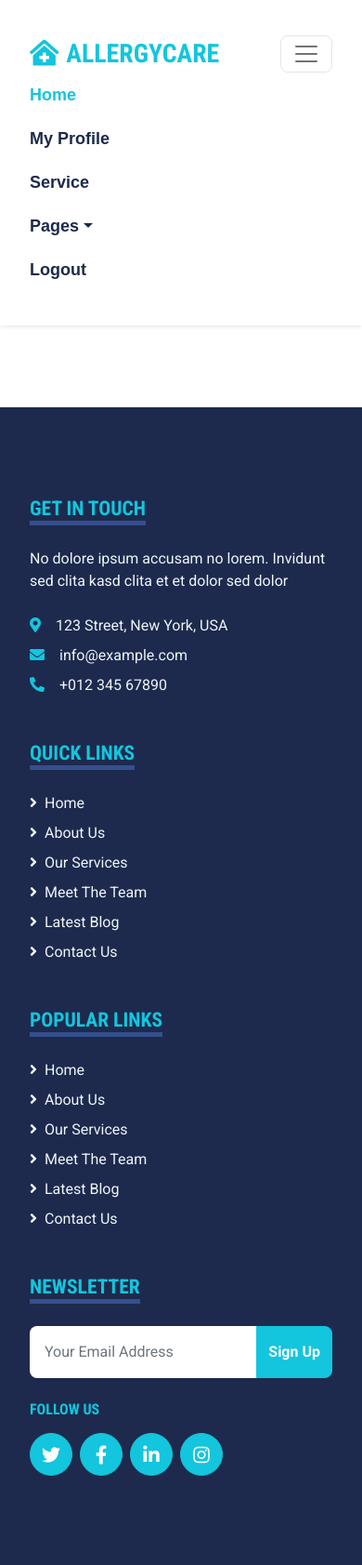
After one commit to Ashwinspill/AllergyCare, a Django app: template template/templates/patient_medlist.html in a window 390 px wide, after a click that opens the changed part. The commit adds this page. Shown: the whole page at 93% size. Run offline with Django 3.2, Linux system fonts and the light colour scheme; the template is opened without the code that fills it, so the values that code supplies are empty; some libraries are stand-ins or nearby versions.

Commit message:
add medicine and view

```diff
--- /dev/null
+++ b/template/templates/patient_medlist.html
@@ -0,0 +1,309 @@
+{% load static %}
+<!DOCTYPE html>
+<html lang="en">
+
+<head>
+    <meta charset="utf-8">
+    <title>AllergyCare</title>
+    <meta content="width=device-width, initial-scale=1.0" name="viewport">
+    <meta content="Free HTML Templates" name="keywords">
+    <meta content="Free HTML Templates" name="description">
+
+    <!-- Favicon -->
+    <link href="{% static 'img/favicon.ico' %}" rel="icon">
+
+    <!-- Google Web Fonts -->
+    <link rel="preconnect" href="https://fonts.gstatic.com">
+    <link href="https://fonts.googleapis.com/css2?family=Roboto+Condensed:wght@400;700&family=Roboto:wght@400;700&display=swap" rel="stylesheet">
+
+    <!-- Icon Font Stylesheet -->
+    <link href="https://cdnjs.cloudflare.com/ajax/libs/font-awesome/5.15.0/css/all.min.css" rel="stylesheet">
+    <link href="https://cdn.jsdelivr.net/npm/bootstrap-icons@1.4.1/font/bootstrap-icons.css" rel="stylesheet">
+
+    <!-- Libraries Stylesheet -->
+    <link href="{% static 'lib/owlcarousel/assets/owl.carousel.min.css' %}" rel="stylesheet">
+    <link href="{% static 'lib/tempusdominus/css/tempusdominus-bootstrap-4.min.css' %}" rel="stylesheet" />
+
+    <!-- Customized Bootstrap Stylesheet -->
+    <link href="{% static 'css/bootstrap.min.css' %}" rel="stylesheet">
+
+    <!-- Template Stylesheet -->
+    <link href="{% static 'css/style.css' %}" rel="stylesheet">
+
+    <style>
+        body {
+            position: relative;
+            z-index: 1;
+        }
+
+        .background {
+            /* background-image: url("{% static 'img/profile.jpg' %}");*/ /* Replace 'profile.jpg' with your image file */
+            background-size: cover;
+            background-position: center;
+            filter: blur(5px); /* Adjust the blur amount as needed */
+            -webkit-filter: blur(5px); /* For older browsers */
+            position: fixed;
+            width: 100%;
+            height: 100%;
+            top: 0;
+            left: 0;
+            z-index: 0; /* Place it behind all other content */
+            opacity: 0.7; /* Adjust the opacity as needed */
+        }
+
+        /* Style for the card container */
+        .card-container {
+            background-color: rgba(255, 255, 255, 0.9); /* Adjust the background color and opacity */
+            border-radius: 10px;
+            padding: 20px;
+            box-shadow: 0 4px 6px rgba(0, 0, 0, 0.1);
+        }
+
+        /* Style for the form within the card */
+        .profile-form {
+            max-width: 600px;
+            margin: 0 auto;
+        }
+
+        /* Style for the update profile button */
+        .btn-update-profile {
+            background-color: #007bff;
+            color: #fff;
+            transition: background-color 0.3s;
+        }
+
+        .btn-update-profile:hover {
+            background-color: #0056b3;
+        }
+        .container {
+            max-width: 900px;
+            margin: 0 auto;
+            padding: 20px;
+        }
+
+        .medicine-card {
+            background-color: #fff;
+            box-shadow: 0 4px 6px rgba(0, 0, 0, 0.1);
+            border-radius: 10px;
+            padding: 20px;
+            margin: 20px 0;
+            display: flex;
+            align-items: center;
+        }
+
+        .medicine-card img {
+            max-width: 80px;
+            max-height: 80px;
+            object-fit: cover;
+            border-radius: 10px;
+            margin-right: 20px;
+        }
+
+        .medicine-info {
+            flex: 1;
+        }
+
+        .medicine-info h2 {
+            font-size: 20px;
+            margin: 0;
+        }
+
+        .medicine-info p {
+            font-size: 16px;
+            color: #555;
+            margin: 5px 0;
+        }
+
+        .medicine-description {
+            margin-top: 10px;
+            font-size: 16px;
+        }
+
+        #toast-container {
+            position: fixed;
+            top: 0;
+            right: 0;
+            width: 100%;
+            text-align: center;
+            z-index: 999;
+            display: none;
+        }
+
+        /* Style for the toast message */
+        #toast {
+            background-color: #007bff;
+            color: white;
+            padding: 10px;
+        }
+
+    </style>
+</head>
+<body>
+    <div class="background"></div>
+
+    <!-- Navbar Start -->
+    <div class="container-fluid sticky-top bg-white shadow-sm" style="z-index: 1;">
+        <div class="container">
+            <nav class="navbar navbar-expand-lg bg-white navbar-light py-3 py-lg-0">
+                <a href="index.html" class="navbar-brand">
+                    <h1 class="m-0 text-uppercase text-primary"><i class="fa fa-clinic-medical me-2"></i>AllergyCare</h1>
+                </a>
+                <button class="navbar-toggler" type="button" data-bs-toggle="collapse" data-bs-target="#navbarCollapse">
+                    <span class="navbar-toggler-icon"></span>
+                </button>
+                <div class="collapse navbar-collapse" id="navbarCollapse">
+                    <div class="navbar-nav ms-auto py-0">
+                        <a href="{% url 'phome' %}" class="nav-item nav-link active">Home</a>
+                        <a href="{% url 'patient_profile' %}" class="nav-item nav-link">My Profile</a>
+                        <a href="service.html" class="nav-item nav-link">Service</a>
+                        <div class="nav-item dropdown">
+                            <a href="#" class="nav-link dropdown-toggle" data-bs-toggle="dropdown">Pages</a>
+                            <div class="dropdown-menu m-0">
+                                <a href="blog.html" class="dropdown-item">Blog Grid</a>
+                                <a href="detail.html" class="dropdown-item">Blog Detail</a>
+                                <a href="team.html" class="dropdown-item">The Team</a>
+                                <a href="testimonial.html" class="dropdown-item">Testimonial</a>
+                                <a href="appointment.html" class="dropdown-item">Appointment</a>
+                                <a href="search.html" class="dropdown-item">Search</a>
+                            </div>
+                        </div>
+                        <a href="{% url 'logout' %}" class="nav-item nav-link">Logout</a>
+                    </div>
+                </div>
+            </nav>
+        </div>
+    </div>
+
+
+
+            <div class="container">
+                {% for medicine in medicines %}
+                    <div class="medicine-card">
+                      <img src="{{ medicine.med_image.url }}" alt="{{ medicine.name }}">
+                         <div class="medicine-info">
+                            <h2>{{ medicine.name }}</h2>
+                            <p><strong>Price:</strong> {{ medicine.price }}</p>
+                            <p><strong>Content:</strong> {{ medicine.content }}</p>
+                            <p><strong>Company Name:</strong> {{ medicine.company_name }}</p>
+                            <p><strong>Medicine Info:</strong> {{ medicine.medicine_info }}</p>
+                            <button class="purchase-button" data-medicine="{{ medicine.name }}" style="cursor: pointer;">Purchase</button>
+                            <button type="submit" class="btn btn-primary btn-update-profile">Update Profile</button>
+                        </div>
+                    </div>
+                {% endfor %}
+            </div>
+
+
+    <div id="toast-container">
+        <div id="toast">Order placed successfully.</div>
+    </div>
+
+    <script>
+        // Function to handle the purchase button click event
+        document.addEventListener('DOMContentLoaded', function() {
+            const purchaseButtons = document.querySelectorAll('.purchase-button');
+
+            purchaseButtons.forEach(button => {
+                button.addEventListener('click', function() {
+                    const medicineName = this.getAttribute('data-medicine');
+                    showPurchaseToast(medicineName);
+                });
+            });
+
+            function showPurchaseToast(medicineName) {
+                const toastContainer = document.getElementById('toast-container');
+                const toast = document.getElementById('toast');
+
+                toast.innerText = `Order placed successfully for ${medicineName}.`;
+
+                // Show the toast
+                toastContainer.style.display = 'block';
+
+                // Hide the toast after 3 seconds
+                setTimeout(function() {
+                    toastContainer.style.display = 'none';
+                }, 3000);
+            }
+        });
+    </script>
+
+    <div class="container-fluid bg-dark text-light mt-5 py-5">
+        <div class="container py-5">
+            <div class="row g-5">
+                <div class="col-lg-3 col-md-6">
+                    <h4 class="d-inline-block text-primary text-uppercase border-bottom border-5 border-secondary mb-4">Get In Touch</h4>
+                    <p class="mb-4">No dolore ipsum accusam no lorem. Invidunt sed clita kasd clita et et dolor sed dolor</p>
+                    <p class="mb-2"><i class="fa fa-map-marker-alt text-primary me-3"></i>123 Street, New York, USA</p>
+                    <p class="mb-2"><i class="fa fa-envelope text-primary me-3"></i>info@example.com</p>
+                    <p class="mb-0"><i class="fa fa-phone-alt text-primary me-3"></i>+012 345 67890</p>
+                </div>
+                <div class="col-lg-3 col-md-6">
+                    <h4 class="d-inline-block text-primary text-uppercase border-bottom border-5 border-secondary mb-4">Quick Links</h4>
+                    <div class="d-flex flex-column justify-content-start">
+                        <a class="text-light mb-2" href="#"><i class="fa fa-angle-right me-2"></i>Home</a>
+                        <a class="text-light mb-2" href="#"><i class="fa fa-angle-right me-2"></i>About Us</a>
+                        <a class="text-light mb-2" href="#"><i class="fa fa-angle-right me-2"></i>Our Services</a>
+                        <a class="text-light mb-2" href="#"><i class="fa fa-angle-right me-2"></i>Meet The Team</a>
+                        <a class="text-light mb-2" href="#"><i class="fa fa-angle-right me-2"></i>Latest Blog</a>
+                        <a class="text-light" href="#"><i class="fa fa-angle-right me-2"></i>Contact Us</a>
+                    </div>
+                </div>
+                <div class="col-lg-3 col-md-6">
+                    <h4 class="d-inline-block text-primary text-uppercase border-bottom border-5 border-secondary mb-4">Popular Links</h4>
+                    <div class="d-flex flex-column justify-content-start">
+                        <a class="text-light mb-2" href="#"><i class="fa fa-angle-right me-2"></i>Home</a>
+                        <a class="text-light mb-2" href="#"><i class="fa fa-angle-right me-2"></i>About Us</a>
+                        <a class="text-light mb-2" href="#"><i class="fa fa-angle-right me-2"></i>Our Services</a>
+                        <a class="text-light mb-2" href="#"><i class="fa fa-angle-right me-2"></i>Meet The Team</a>
+                        <a class="text-light mb-2" href="#"><i class="fa fa-angle-right me-2"></i>Latest Blog</a>
+                        <a class="text-light" href="#"><i class="fa fa-angle-right me-2"></i>Contact Us</a>
+                    </div>
+                </div>
+                <div class="col-lg-3 col-md-6">
+                    <h4 class="d-inline-block text-primary text-uppercase border-bottom border-5 border-secondary mb-4">Newsletter</h4>
+                    <form action="">
+                        <div class="input-group">
+                            <input type="text" class="form-control p-3 border-0" placeholder="Your Email Address">
+                            <button class="btn btn-primary">Sign Up</button>
+                        </div>
+                    </form>
+                    <h6 class="text-primary text-uppercase mt-4 mb-3">Follow Us</h6>
+                    <div class="d-flex">
+                        <a class="btn btn-lg btn-primary btn-lg-square rounded-circle me-2" href="#"><i class="fab fa-twitter"></i></a>
+                        <a class="btn btn-lg btn-primary btn-lg-square rounded-circle me-2" href="#"><i class="fab fa-facebook-f"></i></a>
+                        <a class="btn btn-lg btn-primary btn-lg-square rounded-circle me-2" href="#"><i class="fab fa-linkedin-in"></i></a>
+                        <a class="btn btn-lg btn-primary btn-lg-square rounded-circle" href="#"><i class="fab fa-instagram"></i></a>
+                    </div>
+                </div>
+            </div>
+        </div>
+    </div>
+    <!-- ... (Your footer section remains the same) ... -->
+
+    <!-- Back to Top -->
+    <a href="#" class="btn btn-lg btn-primary btn-lg-square back-to-top"><i class="bi bi-arrow-up"></i></a>
+
+    <!-- JavaScript Libraries -->
+    <!-- JavaScript Libraries -->
+    <script src="https://code.jquery.com/jquery-3.4.1.min.js"></script>
+    <script src="https://cdn.jsdelivr.net/npm/bootstrap@5.0.0/dist/js/bootstrap.bundle.min.js"></script>
+    <script src="{% static 'lib/easing/easing.min.js' %}"></script>
+    <script src="{% static 'lib/waypoints/waypoints.min.js' %}"></script>
+    <script src="{% static 'lib/owlcarousel/owl.carousel.min.js' %}"></script>
+    <script src="{% static 'lib/tempusdominus/js/moment.min.js' %}"></script>
+    <script src="{% static 'lib/tempusdominus/js/moment-timezone.min.js' %}"></script>
+    <script src="{% static 'lib/tempusdominus/js/tempusdominus-bootstrap-4.min.js' %}"></script>
+    <script src="https://code.jquery.com/jquery-3.5.1.slim.min.js"></script>
+    <script src="https://cdn.jsdelivr.net/npm/@popperjs/core@2.5.4/dist/umd/popper.min.js"></script>
+    <script src="https://stackpath.bootstrapcdn.com/bootstrap/4.5.2/js/bootstrap.min.js"></script>
+
+    <!-- ... (Your JavaScript library references remain the same) ... -->
+
+    <!-- Template Javascript -->
+    <script src="{% static 'js/main.js' %}"></script>
+    <script src="{% static 'js/refresh_on_back.js' %}"></script>
+
+
+</body>
+
+</html>
```
Also changed, not shown: template/templates/add_medicine.html (added, +130 -0 lines), template/templates/admind.html (+62 -0 lines), template/templates/medicine_list.html (added, +132 -0 lines).
